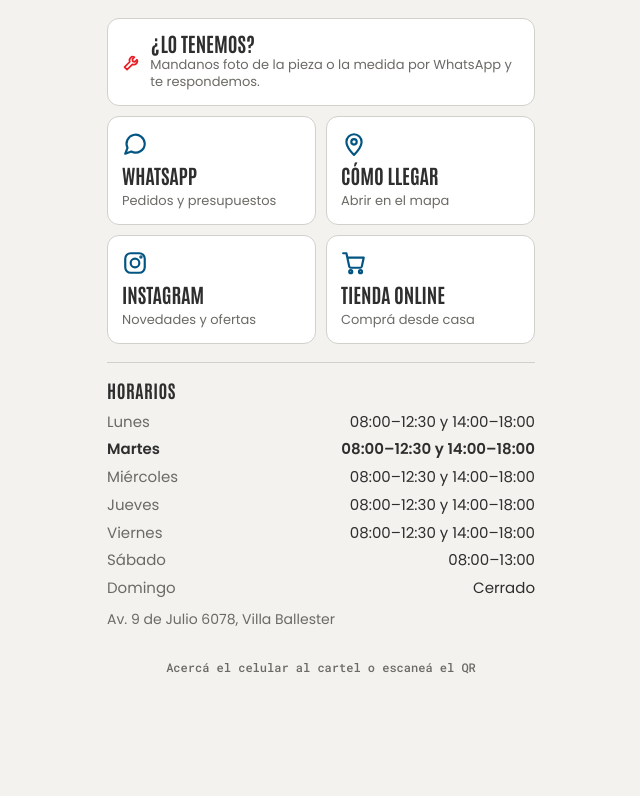
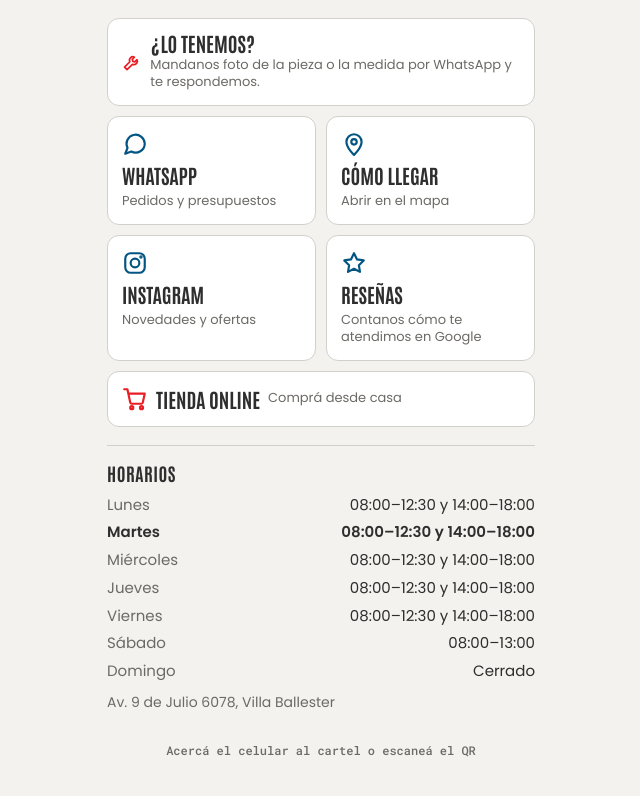
Before and after one commit to Ferreteriadany-web/pagar, a plain HTML site: page index.html in a window 1280 px wide. Shown: the part 724-1520 px from the top of the page, without its empty margins (319-959 px from the left). Before the commit the page ends 1461 px from the top, so only its background shows below. Drawn offline with Linux system fonts and the light colour scheme.

Commit message:
Actualizar index.html

```diff
--- a/index.html
+++ b/index.html
@@ -102,8 +102,8 @@ const NEGOCIO = {
   whatsapp: "5491120345160",             // 549 + característica + número, sin espacios
   instagram: "ferreteriadany",           // usuario sin @ (vacío = no se muestra)
   web: "https://ferreteriadany.com.ar",  // tienda online (vacío = no se muestra)
-  resenaGoogle: "",                      // link "Pedir reseñas" de Google Business
-  mapa: "https://www.google.com/maps/search/?api=1&query=Av.+9+de+Julio+6078,+Villa+Ballester",
+  googlePlaceId: "ChIJF6brtyG6vJUREqYGlCxe3IE", // ficha de Google Maps (mapa y reseñas). Vacío = busca por dirección
+  coords: "-34.5511455,-58.5787635",     // ubicación del local
   direccion: "Av. 9 de Julio 6078, Villa Ballester",
   // horarios por día (0 = domingo). Cada día: lista de [abre, cierra]
   horarios: {
@@ -164,7 +164,7 @@ const NEGOCIO = {
     </a>
     <a class="tile" id="revTile" target="_blank" rel="noopener" hidden>
       <svg viewBox="0 0 24 24" fill="none" stroke="currentColor" stroke-width="2" stroke-linecap="round" stroke-linejoin="round" aria-hidden="true"><path d="m12 3 2.8 5.7 6.2.9-4.5 4.4 1 6.2L12 17.3 6.5 20.2l1-6.2L3 9.6l6.2-.9z"/></svg>
-      <b>Reseña</b><span>Contanos cómo te atendimos</span>
+      <b>Reseñas</b><span>Contanos cómo te atendimos en Google</span>
     </a>
     <a class="tile" id="webTile" target="_blank" rel="noopener" hidden>
       <svg viewBox="0 0 24 24" fill="none" stroke="currentColor" stroke-width="2" stroke-linecap="round" stroke-linejoin="round" aria-hidden="true"><circle cx="9" cy="20" r="1.4"/><circle cx="18" cy="20" r="1.4"/><path d="M2 3h3l2.6 12.2a1.5 1.5 0 0 0 1.5 1.2h8.6a1.5 1.5 0 0 0 1.5-1.1L21 7H6"/></svg>
@@ -195,13 +195,61 @@ const NEGOCIO = {
   $("holderRow").hidden = !N.titular;
   if (N.cuit) $("cuitTxt").textContent = " (CUIT " + N.cuit + ")";
 
-  const wa = msg => "https://wa.me/" + N.whatsapp + "?text=" + encodeURIComponent(msg);
-  $("waTile").href = wa("Hola! Quería consultar por ");
-  $("waPieza").href = wa("Hola! ¿Tienen esta pieza? Les mando foto: ");
-  $("paid").href = wa("Hola! Te transferí $ al alias " + N.alias + ". Mi nombre es ");
-  $("mapTile").href = N.mapa;
-  if (N.instagram){ $("igTile").href = "https://instagram.com/" + N.instagram; $("igTile").hidden = false; }
-  if (N.resenaGoogle){ $("revTile").href = N.resenaGoogle; $("revTile").hidden = false; }
+  // Cada botón abre la app que corresponde: en Android por "intent" (si la app no está, va a la web),
+  // en iPhone por el esquema de la app (si no abre en 2 s, va a la web), en la compu directo a la web.
+  const ua = navigator.userAgent;
+  const isAndroid = /Android/i.test(ua);
+  const isIOS = /iPhone|iPad|iPod/i.test(ua) || (/Macintosh/.test(ua) && navigator.maxTouchPoints > 1);
+  const enc = encodeURIComponent;
+  const intentHttps = (url, pkg, fallback) =>
+    "intent://" + url.replace(/^https?:\/\//, "") + "#Intent;scheme=https;package=" + pkg + ";S.browser_fallback_url=" + enc(fallback || url) + ";end";
+  const intentScheme = (scheme, rest, pkg, fallback) =>
+    "intent://" + rest + "#Intent;scheme=" + scheme + ";" + (pkg ? "package=" + pkg + ";" : "") + "S.browser_fallback_url=" + enc(fallback) + ";end";
+
+  function appLink(el, l){
+    el.href = l.web;
+    if (isAndroid && l.android){ el.href = l.android; el.removeAttribute("target"); }
+    else if (isIOS && l.ios){ el.href = l.ios; el.removeAttribute("target"); el.dataset.fallback = l.iosFallback || l.web; }
+  }
+  document.addEventListener("click", e => {
+    const a = e.target.closest("a[data-fallback]");
+    if (!a) return;
+    e.preventDefault();
+    const t = setTimeout(() => { if (!document.hidden) location.href = a.dataset.fallback; }, 2000);
+    document.addEventListener("visibilitychange", () => { if (document.hidden) clearTimeout(t); }, {once:true});
+    location.href = a.getAttribute("href");
+  });
+
+  const wa = msg => {
+    const q = "phone=" + N.whatsapp + "&text=" + enc(msg);
+    const web = "https://wa.me/" + N.whatsapp + "?text=" + enc(msg);
+    return { web, ios: "whatsapp://send?" + q, android: intentScheme("whatsapp", "send?" + q, "", web) };
+  };
+  appLink($("waTile"), wa("Hola! Quería consultar por "));
+  appLink($("waPieza"), wa("Hola! ¿Tienen esta pieza? Les mando foto: "));
+  appLink($("paid"), wa("Hola! Te transferí $ al alias " + N.alias + ". Mi nombre es "));
+
+  const mapWeb = "https://www.google.com/maps/search/?api=1&query=" + enc(N.nombre + ", " + N.direccion) +
+                 (N.googlePlaceId ? "&query_place_id=" + N.googlePlaceId : "");
+  appLink($("mapTile"), {
+    web: mapWeb,
+    android: intentHttps(mapWeb, "com.google.android.apps.maps"),
+    ios: "comgooglemaps://?q=" + enc(N.nombre + ", " + N.direccion) + (N.coords ? "&center=" + N.coords + "&zoom=17" : "")
+  });
+
+  if (N.instagram){
+    const ig = "https://instagram.com/" + N.instagram;
+    appLink($("igTile"), {
+      web: ig,
+      android: intentHttps("https://instagram.com/_u/" + N.instagram, "com.instagram.android", ig),
+      ios: "instagram://user?username=" + N.instagram
+    });
+    $("igTile").hidden = false;
+  }
+  if (N.googlePlaceId){
+    $("revTile").href = "https://search.google.com/local/writereview?placeid=" + N.googlePlaceId;
+    $("revTile").hidden = false;
+  }
   if (N.web){ $("webTile").href = N.web; $("webTile").hidden = false; }
   const small = [...document.querySelectorAll(".grid .tile:not(.wide)")].filter(t => !t.hidden);
   if (small.length % 2) small[small.length-1].classList.add("wide");
@@ -213,27 +261,14 @@ const NEGOCIO = {
   }
   $("copyAlias").addEventListener("click", e => copy(N.alias, e.currentTarget));
   $("copyCvu").addEventListener("click", e => copy(N.cvu, e.currentTarget));
-  // Abrir la app de Mercado Pago: Android por intent (con Play Store de respaldo),
-  // iPhone por esquema mercadopago:// (con App Store de respaldo), computadora por la web.
-  const ua = navigator.userAgent;
-  const isAndroid = /Android/i.test(ua);
-  const isIOS = /iPhone|iPad|iPod/i.test(ua) || (/Macintosh/.test(ua) && navigator.maxTouchPoints > 1);
-  const MP = {
-    app: "mercadopago://home",
-    android: "intent://home#Intent;scheme=mercadopago;package=com.mercadopago.wallet;S.browser_fallback_url=" +
-             encodeURIComponent("https://play.google.com/store/apps/details?id=com.mercadopago.wallet") + ";end",
-    appStore: "https://apps.apple.com/ar/app/mercado-pago/id925436649"
-  };
-  const mpBtn = $("openMP");
-  if (isAndroid || isIOS){ mpBtn.removeAttribute("target"); mpBtn.href = isAndroid ? MP.android : MP.app; }
-  mpBtn.addEventListener("click", e => {
-    copy(N.alias, $("copyAlias"));
-    if (!isIOS) return;                       // Android y compu siguen el href
-    e.preventDefault();
-    const t = setTimeout(() => { if (!document.hidden) location.href = MP.appStore; }, 2000);
-    document.addEventListener("visibilitychange", () => { if (document.hidden) clearTimeout(t); }, {once:true});
-    location.href = MP.app;
+  // Mercado Pago: copia el alias y abre la app (si no está instalada, la tienda de apps)
+  appLink($("openMP"), {
+    web: "https://www.mercadopago.com.ar/",
+    android: intentScheme("mercadopago", "home", "com.mercadopago.wallet", "https://play.google.com/store/apps/details?id=com.mercadopago.wallet"),
+    ios: "mercadopago://home",
+    iosFallback: "https://apps.apple.com/ar/app/mercado-pago/id925436649"
   });
+  $("openMP").addEventListener("click", () => copy(N.alias, $("copyAlias")), true);
 
   // Horarios y estado abierto/cerrado en hora argentina
   const dias = ["Domingo","Lunes","Martes","Miércoles","Jueves","Viernes","Sábado"];
```
